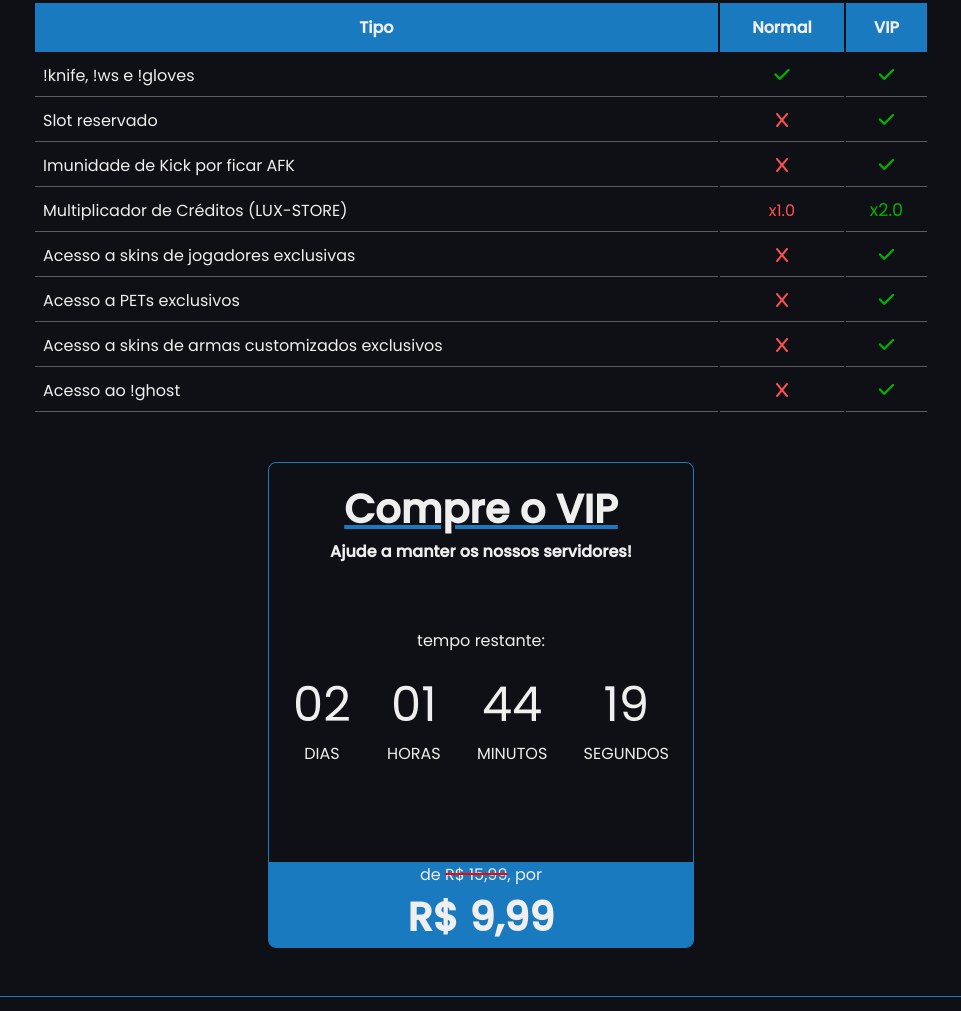
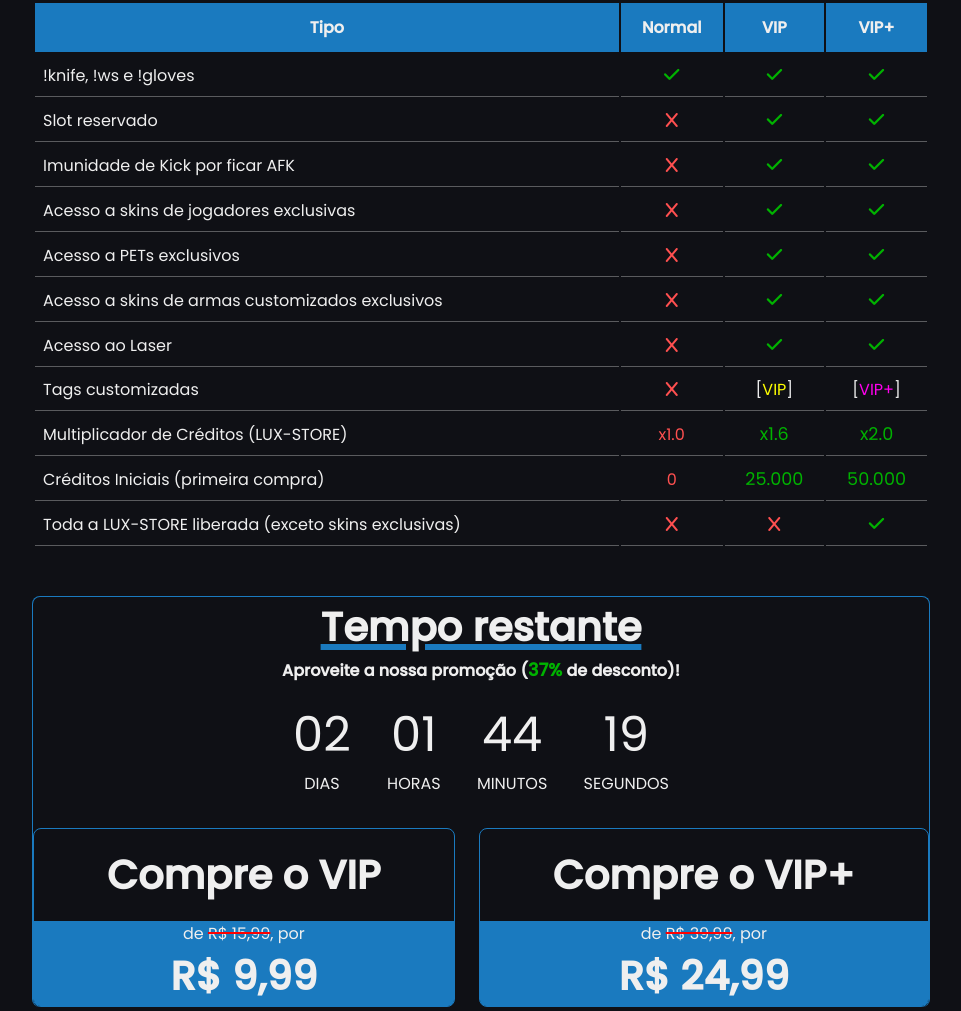
Before and after one commit to exd02/lux-servers-website, a plain HTML site: page index.html in a window 1280 px wide. Shown: the part 939-1950 px from the top of the page, without its empty margins (159-1120 px from the left). Drawn offline with Linux system fonts and the light colour scheme.

Commit message:
changed vip-section

```diff
--- a/index.html
+++ b/index.html
@@ -24,7 +24,6 @@
     </a>
     <div class="nav-end">
       <div class="conatiner-links">
-        <a href="#" class="nav-links">Loja</a>
         <a href="#vip" class="nav-links section-navigation">VIP</a>
         <a href="https://sb.luxbhop.com" class="nav-links" target="_blank">SourceBans</a>
       </div>
@@ -36,20 +35,21 @@
       <source src="./video/test.mp4" class="video/mp4">
     </video>
     <div class="sv-info">
-      <h1>LUX SERVIDORES</h1>
+      <h1 class="underline">LUX SERVIDORES</h1>
       <h3 class="sv-info-subtitle">Venha se divertir conosco 💙!</h3>
       <a class="button-vip section-navigation" href="#vip">VIP</a>
     </div>
   </section>
 
   <section class="vip" id="vip">
-    <h2>Vantagens VIP</h2>
+    <h2 class="underline">Vantagens VIP</h2>
     <table class="vip-table">
       <thead>
         <tr>
           <th>Tipo</th>
           <th>Normal</th>
           <th>VIP</th>
+          <th>VIP+</th>
         </tr>
       </thead>
       <tbody>
@@ -57,65 +57,109 @@
           <td>!knife, !ws e !gloves</td>
           <td class="info-normal value-pos"><i class="fa-solid fa-check"></i></td>
           <td class="info-vip value-pos"><i class="fa-solid fa-check"></i></td>
+          <td class="info-vip value-pos"><i class="fa-solid fa-check"></i></td>
         </tr>
         <tr>
           <td>Slot reservado</td>
           <td class="info-normal value-neg"><i class="fa-solid fa-x"></i></td>
+          <td class="info-vip value-pos"><i class="fa-solid fa-check"></i></td>
           <td class="info-vip value-pos"><i class="fa-solid fa-check"></i></td>
         </tr>
         <tr>
           <td>Imunidade de Kick por ficar AFK</td>
           <td class="info-normal value-neg"><i class="fa-solid fa-x"></i></td>
           <td class="info-vip value-pos"><i class="fa-solid fa-check"></i></td>
-        </tr>
-        <tr>
-          <td>Multiplicador de Créditos (LUX-STORE)</td>
-          <td class="info-normal value-neg">x1.0</td>
-          <td class="info-vip value-pos">x2.0</td>
+          <td class="info-vip value-pos"><i class="fa-solid fa-check"></i></td>
         </tr>
         <tr>
           <td>Acesso a skins de jogadores exclusivas</td>
           <td class="info-normal value-neg"><i class="fa-solid fa-x"></i></td>
+          <td class="info-vip value-pos"><i class="fa-solid fa-check"></i></td>
           <td class="info-vip value-pos"><i class="fa-solid fa-check"></i></td>
         </tr>
         <tr>
           <td>Acesso a PETs exclusivos</td>
           <td class="info-normal value-neg"><i class="fa-solid fa-x"></i></td>
           <td class="info-vip value-pos"><i class="fa-solid fa-check"></i></td>
+          <td class="info-vip value-pos"><i class="fa-solid fa-check"></i></td>
         </tr>
         <tr>
           <td>Acesso a skins de armas customizados exclusivos</td>
           <td class="info-normal value-neg"><i class="fa-solid fa-x"></i></td>
           <td class="info-vip value-pos"><i class="fa-solid fa-check"></i></td>
+          <td class="info-vip value-pos"><i class="fa-solid fa-check"></i></td>
         </tr>
         <tr>
-          <td>Acesso ao !ghost</td>
+          <td>Acesso ao Laser</td>
+          <td class="info-normal value-neg"><i class="fa-solid fa-x"></i></td>
+          <td class="info-vip value-pos"><i class="fa-solid fa-check"></i></td>
+          <td class="info-vip value-pos"><i class="fa-solid fa-check"></i></td>
+        </tr>
+        <tr>
+          <td>Tags customizadas</td>
+          <td class="info-normal value-neg"><i class="fa-solid fa-x"></i></td>
+          <td class="info-vip">[<span style="color: yellow">VIP</span>]</td>
+          <td class="info-vip">[<span style="color: rgb(255, 0, 238)">VIP+</span>]</td>
+        </tr>
+        <tr>
+          <td>Multiplicador de Créditos (LUX-STORE)</td>
+          <td class="info-normal value-neg">x1.0</td>
+          <td class="info-vip  value-pos">x1.6</td>
+          <td class="info-vip value-pos">x2.0</td>
+        </tr>
+        <tr>
+          <td>Créditos Iniciais (primeira compra)</td>
+          <td class="info-normal value-neg">0</td>
+          <td class="info-normal  value-pos">25.000</td>
+          <td class="info-vip value-pos">50.000</td>
+        </tr>
+        <tr>
+          <td>Toda a LUX-STORE liberada (exceto skins exclusivas)</td>
+          <td class="info-normal value-neg"><i class="fa-solid fa-x"></i></td>
           <td class="info-normal value-neg"><i class="fa-solid fa-x"></i></td>
           <td class="info-vip value-pos"><i class="fa-solid fa-check"></i></td>
         </tr>
       </tbody>
     </table>
 
-    <div class="buy-vip">
-      <div>
-        <h2 class="buy-vip-title">Compre o VIP</h2>
-        <h4  class="buy-vip-subtitle">Ajude a manter os nossos servidores!</h4>
-      </div>
+    <div class="product-info">
       <div class="container-timer">
-        tempo restante:
+        <h2 class="underline">Tempo restante</h2>
+        <h4>Aproveite a nossa promoção (<span class="value-pos">37%</span> de desconto)!</h4>
         <ul class="countdown-list">
-          <li><span class="time-end">00</span>dias</li>
-          <li><span class="time-end">00</span>horas</li>
-          <li><span class="time-end">00</span>minutos</li>
-          <li><span class="time-end">00</span>segundos</li>
+          <li><span class="time-end">00</span>Dias</li>
+          <li><span class="time-end">00</span>Horas</li>
+          <li><span class="time-end">00</span>Minutos</li>
+          <li><span class="time-end">00</span>Segundos</li>
         </ul>
       </div>
 
-      <div class="container-vip-buy">
-        <a href="https://discord.gg/A6KsGnvGfV" class="container-vip-buy-link">
-          de <span class="old-price">R$ 15,99</span>, por
-          <h2 class="new-price">R$ 9,99</h2>
-        </a>
+      <div class="buy-vip-container">
+        <!-- VIP -->
+        <div class="buy-vip">
+          <div>
+            <h2 class="buy-vip-title">Compre o VIP</h2>
+          </div>
+          <div class="container-vip-buy">
+            <a href="https://discord.gg/A6KsGnvGfV" class="container-vip-buy-link">
+              de <span class="old-price">R$ 15,99</span>, por
+              <h2 class="new-price">R$ 9,99</h2>
+            </a>
+          </div>
+        </div>
+
+        <!-- VIP PLUS -->
+        <div class="buy-vip">
+          <div>
+            <h2 class="buy-vip-title">Compre o VIP+</h2>
+          </div>
+          <div class="container-vip-buy">
+            <a href="https://discord.gg/A6KsGnvGfV" class="container-vip-buy-link">
+              de <span class="old-price">R$ 39,99</span>, por
+              <h2 class="new-price">R$ 24,99</h2>
+            </a>
+          </div>
+        </div>
       </div>
     </div>
 
--- a/main.js
+++ b/main.js
@@ -35,11 +35,13 @@ function changeTime() {
 
   // ñ tem promo na segunda nem na terça
   if (weekday == 1 || weekday == 2) {
-    const containerVipBuy = document.querySelector(".container-vip-buy-link")
+    const containerVipBuy = document.querySelectorAll(".container-vip-buy-link")
     const countdownTimer = document.querySelector(".container-timer")
     countdownTimer.remove()
 
-    containerVipBuy.innerHTML = `<h2 class="new-price end-timer">R$ 15,99</h2>`
+    containerVipBuy[0].innerHTML = `<h2 class="new-price end-timer">R$ 15,99</h2>`
+    containerVipBuy[1].innerHTML = `<h2 class="new-price end-timer">R$ 39,99</h2>`
+
     clearInterval(intervalId)
     return;
   } else {
--- a/style.css
+++ b/style.css
@@ -12,6 +12,7 @@
   --theme-text_light: #bdbdbd;
   --theme-text_light-hover: #fff;
   --layout_main_code--color: #1a7abf;
+  --transparent-black: #efefef55;
 
   --transition: 300ms;
 }
@@ -24,6 +25,10 @@ body {
   overflow: overlay;
 
   overflow-x: hidden !important;
+}
+
+@media screen and (max-width: 960px) {
+  body { font-size: 14px; }
 }
 
 html, body { max-width: 100%; }
@@ -133,15 +138,15 @@ a:hover { color: var(--theme-text_light-hover); }
   animation: 1s ease-out 0s 1 slideDownTop;
 }
 
-h1 {
-  font-size: 4rem;
-  text-decoration: underline var(--layout_main_code--color) 6px;
-}
+.underline { text-decoration: underline var(--layout_main_code--color) 6px; }
 
-h2 {
-  font-size: 2.5rem;
-  text-decoration: underline var(--layout_main_code--color) 4px;
-}
+h1 { font-size: 4em; }
+
+h2 { font-size: 2.5em;}
+
+h3 { font-size: 2.0em; }
+
+.countdown-list { padding-bottom: 1rem; }
 
 button, .button-vip {
   font-size: 1.1em;
@@ -176,11 +181,19 @@ button:hover, .button-vip:hover {
   padding-top: 2rem;
   width: 70vw;
   max-width: 1000px;
+  padding-bottom: 1rem;
+}
+
+.product-info {
+  margin-top: 2rem;
+  border: 1px solid var(--layout_main_code--color);
+  border-bottom: 0px;
+  border-radius: 8px;
 }
 
 td {
   padding: 0.5rem;
-  border-bottom: 1px solid #efefef55;
+  border-bottom: 1px solid var(--transparent-black);
 }
 
 tr { transition: background-color var(--transition); }
@@ -205,14 +218,28 @@ th {
 
 .end-timer { padding: 1rem; }
 
-.buy-vip-title {padding-top: 1rem;}
+.buy-vip-title { padding: 1rem 1rem 0 1rem;}
 
 .buy-vip-subtitle { padding: 0 2rem}
 
+.buy-vip-container {
+  width: 70vw;
+  max-width: 1000px;
+
+  display: flex;
+  gap: 1.5rem;
+
+  flex-direction: row;
+  align-items: center;
+  justify-content: center;
+}
+
 .buy-vip {
-  min-height: 300px;
+  height: 100%;
+  gap: 1rem;
 
-  margin: 3rem 0 0 0;
+  flex-grow: 1;
+
   text-align: center;
 
   border: 1px solid var(--layout_main_code--color);
@@ -224,20 +251,15 @@ th {
   justify-content: space-between
 }
 
-.container-timer {
-  margin: 0 auto;
-  text-align: center;
-}
-
 .container-vip-buy {
-  margin-top: 1rem;
   border-radius: 0 0 6px 6px;
   background-color: var(--layout_main_code--color);
 }
 .container-vip-buy { width: 100%; }
 
 .container-timer {
-  padding: 4rem 0.5rem;
+  margin: 0 auto;
+  text-align: center;
 }
 
 li {
```
